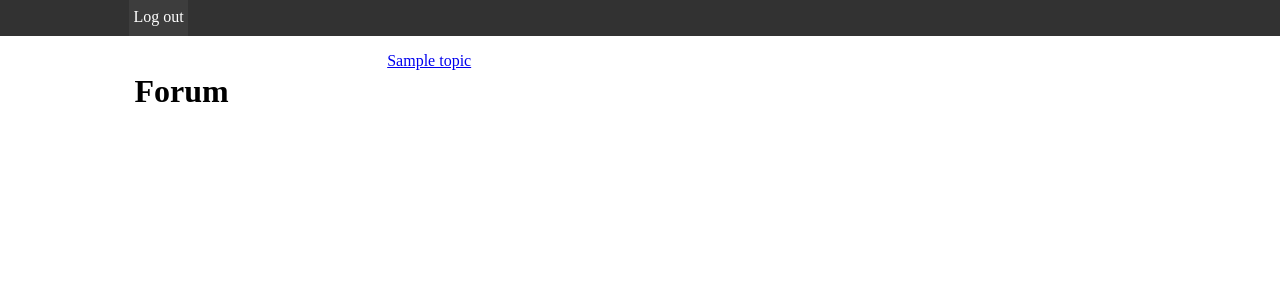
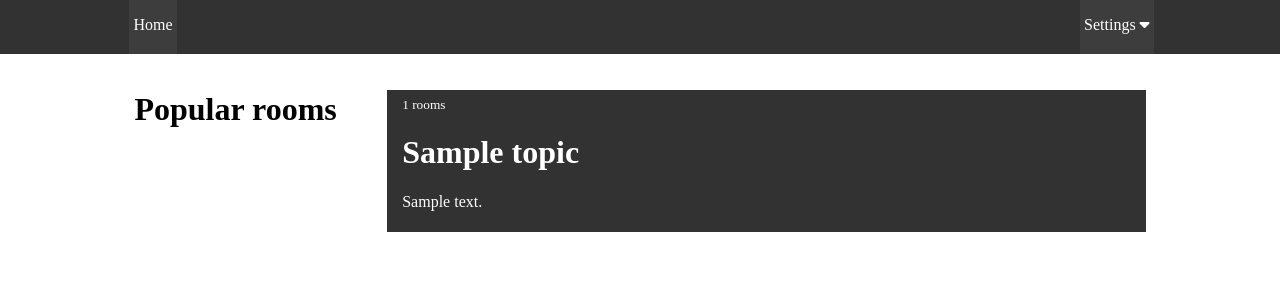
Before and after one commit to Fedor-Skorokhodov/Django_Forum, a Django app: page / in a window 1280 px wide. Shown: the top 300 px of the page. Run offline with Django 3.2, Linux system fonts and the light colour scheme; a user stored in the database is signed in; tables that the repository leaves empty hold one stand-in row (values such as "Sample post"); some libraries are stand-ins or nearby versions.

Commit message:
Homepage style

```diff
--- /dev/null
+++ b/base/templates/base/components/navbar.html
@@ -0,0 +1,18 @@
+<ul class="navbar">
+    <li class="navbar_element">
+        <a href="{% url 'home-page' %}" >Home</a>
+    </li>
+
+    <li class="navbar_dropdown">
+        <a>Settings <i class="fa-solid fa-caret-down"></i> </a>
+        <div class="dropdown_content">
+            {% if request.user.is_authenticated %}
+            <a href="{% url 'home-page' %}">Profile</a>
+            <a href="{% url 'logout-page' %}">Log out</a>
+            {% else %}
+            <a href="{% url 'login-page' %}">Log in</a>
+            <a href="{% url 'register-page' %}">Register</a>
+            {% endif %}
+        </div>
+    </li>
+</ul>
--- /dev/null
+++ b/base/templates/base/components/topic_container.html
@@ -0,0 +1,6 @@
+
+<a href="{% url 'rooms-page' topic.id %}" class="topic_container">
+    <small>{{topic.room_set.all.count}}  rooms</small>
+    <h1>{{topic.name}} </h1>
+    <p>{{topic.description}}</p>
+</a>
--- a/base/templates/base/home.html
+++ b/base/templates/base/home.html
@@ -2,13 +2,15 @@
 
 {% block content %}
 <div class="main_container">
-    <h1>Forum</h1>
+    <div class="main_container_first">
+        <h1>Popular rooms</h1>
+    </div>
 
-    {% for topic in topics %}
-    <div>
-        <a href="{% url 'rooms-page' topic.id %}">{{topic.name}}</a>
+    <div class="main_container_second">
+        {% for topic in topics %}
+        {% include 'base/components/topic_container.html' %}
+        {% endfor %}
     </div>
-    {% endfor %}
 
 </div>
 {% endblock %}
--- a/base/templates/base/main.html
+++ b/base/templates/base/main.html
@@ -9,29 +9,7 @@
 </head>
 <body>
     <header>
-        <ul class="navbar">
-            {% if request.user.is_authenticated %}
-            <li class="navbar_element">
-                <a href="{% url 'logout-page' %}" >Log out</a>
-            </li>
-            {% else %}
-            <li class="navbar_element">
-                <a href="{% url 'login-page' %}" class="navbar_element">Log in</a>
-            </li>
-            <li class="navbar_element">
-                <a href="{% url 'register-page' %}" class="navbar_element">Register</a>
-            </li>
-            <li class="navbar_dropdown">
-                <a>Settings <i class="fa-solid fa-caret-down"></i> </a>
-                <div class="dropdown_content">
-                    <a href="{% url 'home-page' %}">Example</a>
-                    <a href="{% url 'home-page' %}">Example</a>
-                    <a href="{% url 'home-page' %}">Example</a>
-                </div>
-            </li>
-
-            {% endif %}
-        </ul>
+        {% include 'base/components/navbar.html' %}
     </header>
     <main>
         {% block content %}
--- a/static/css/main_style.css
+++ b/static/css/main_style.css
@@ -22,8 +22,8 @@
     float: left;
     background: var(--navbar-element-color);
     padding: 4px;
-    padding-top: 8px;
-    padding-bottom: 10px;
+    padding-top: 16px;
+    padding-bottom: 20px;
     margin-left: 3px;
 
 }
@@ -105,3 +105,18 @@
     padding-left: 10%;
     padding-right: 10%;
 }
+
+.topic_container {
+    background: var(--navbar-color);
+    padding: 5px;
+    padding-left: 15px;
+    padding-right: 15px;
+    margin-top: 20px;
+    display: block;
+    text-decoration: none;
+    color: white;
+}
+
+.topic_container:hover {
+    background: var(--navbar-element-color);
+}
```
Also changed, not shown: base/templates/base/components/room_container.html (added).
